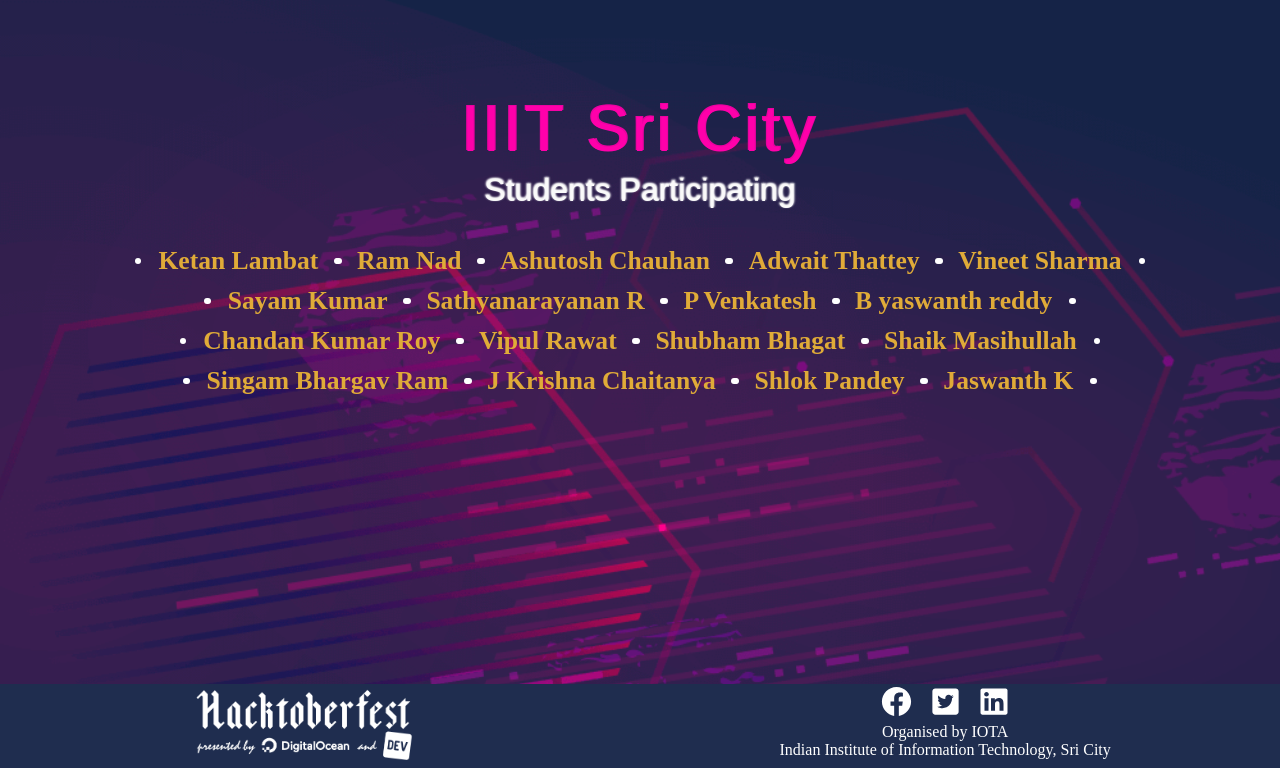
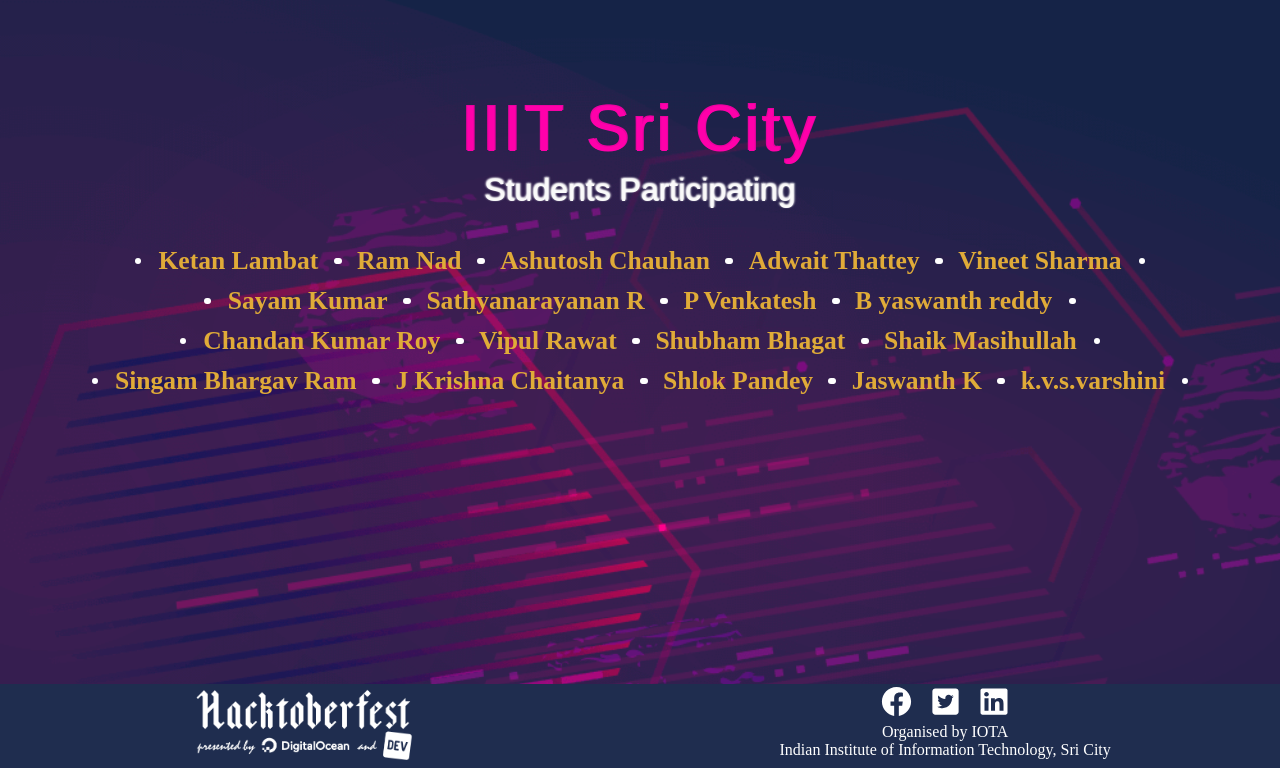
Before and after one commit to Project-Club-IIITS/hacktoberfest2019-participants, a Jekyll site: the page index.html, which Jekyll copies as it is, in a window 1280 px wide, cut to the strip 132-900 px from the top of the page. Built offline with Jekyll 4.4.1, drawn with Linux system fonts in a browser that asks for light colours; some web fonts are replaced.

Commit message:
add participant name

```diff
--- a/index.html
+++ b/index.html
@@ -63,6 +63,7 @@
                 <li><a href="https://github.com/chaitanya531">J Krishna Chaitanya</a></li>
                 <li><a href="https://github.com/b30wulffz">Shlok Pandey</a></li>
                 <li><a href="https://github.com/JazzKriss21">Jaswanth K</a></li>
+		<li><a href="https://github.com/varshini123456">k.v.s.varshini</a></li>
 
             </ul>
         </div>
```
